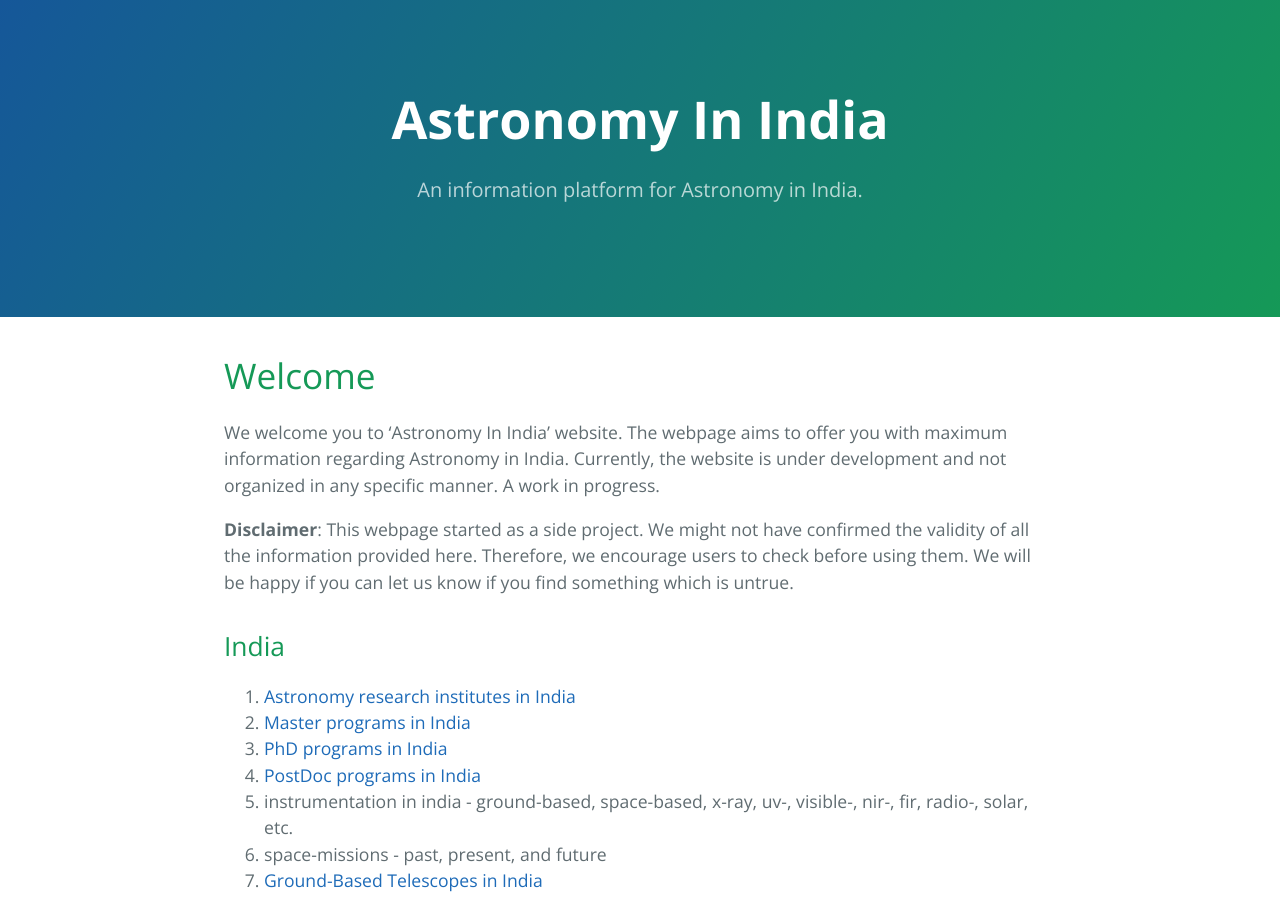
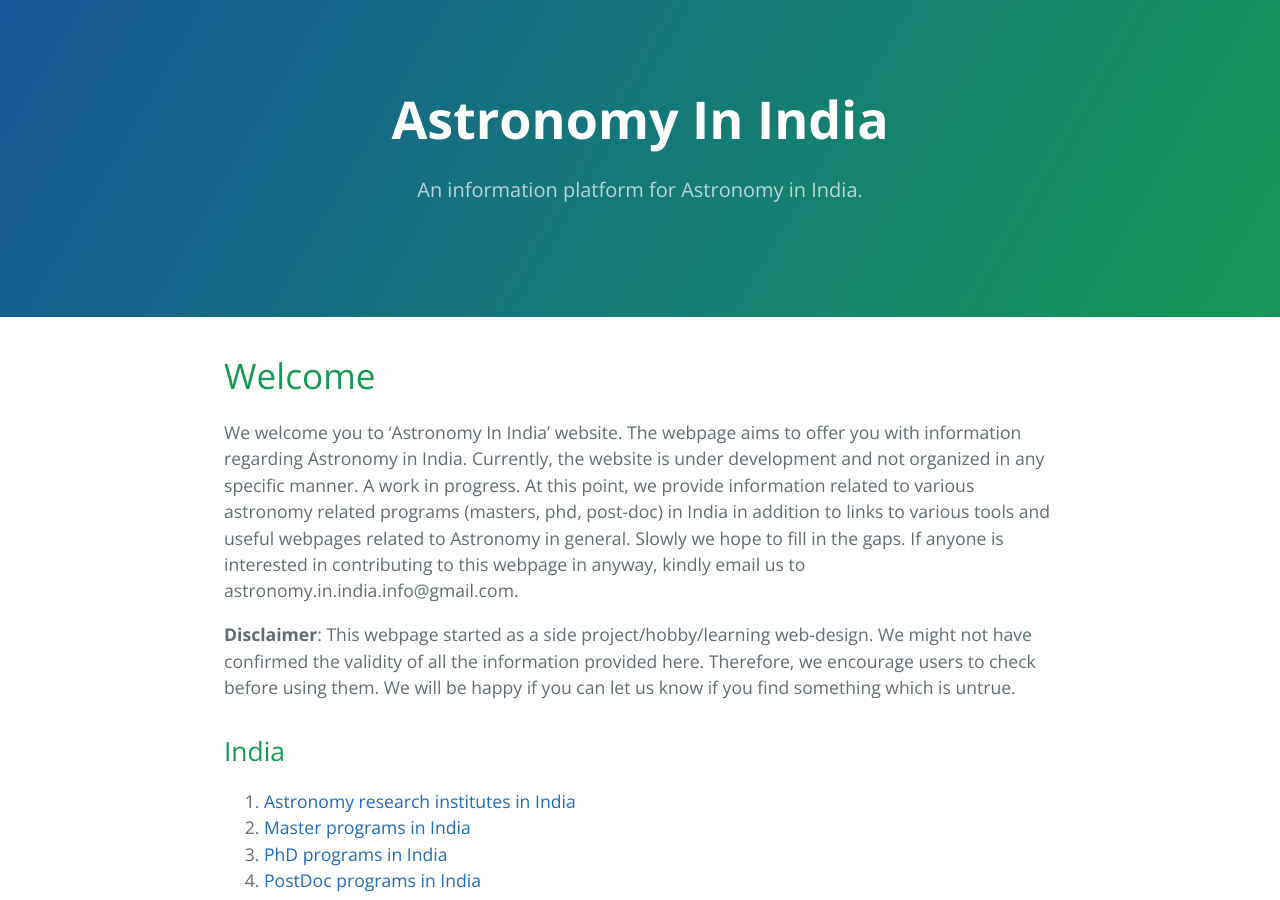
Before and after one commit to AstronomyInIndia/astronomyinindia.github.io, a Jekyll site: the page built from index.md, in a window 1280 px wide and 900 px high. Built offline with Jekyll 4.4.1, drawn with Linux system fonts in a browser that asks for light colours.

Commit message:
Update index.md

```diff
--- a/index.md
+++ b/index.md
@@ -5,9 +5,9 @@ description: An information platform for Astronomy in India.
 ---
 # Welcome
 
-We welcome you to 'Astronomy In India' website. The webpage aims to offer you with maximum information regarding Astronomy in India. Currently, the website is under development and not organized in any specific manner. A work in progress.
+We welcome you to 'Astronomy In India' website. The webpage aims to offer you with information regarding Astronomy in India. Currently, the website is under development and not organized in any specific manner. A work in progress. At this point, we provide information related to various astronomy related programs (masters, phd, post-doc) in India in addition to links to various tools and useful webpages related to Astronomy in general. Slowly we hope to fill in the gaps. If anyone is interested in contributing to this webpage in anyway, kindly email us to astronomy.in.india.info@gmail.com.
 
-__Disclaimer__: This webpage started as a side project. We might not have confirmed the validity of all the information provided here. Therefore, we encourage users to check before using them. We will be happy if you can let us know if you find something which is untrue.
+__Disclaimer__: This webpage started as a side project/hobby/learning web-design. We might not have confirmed the validity of all the information provided here. Therefore, we encourage users to check before using them. We will be happy if you can let us know if you find something which is untrue.
 
 ## India
 1. [Astronomy research institutes in India](./pages/institutes.md)
```
